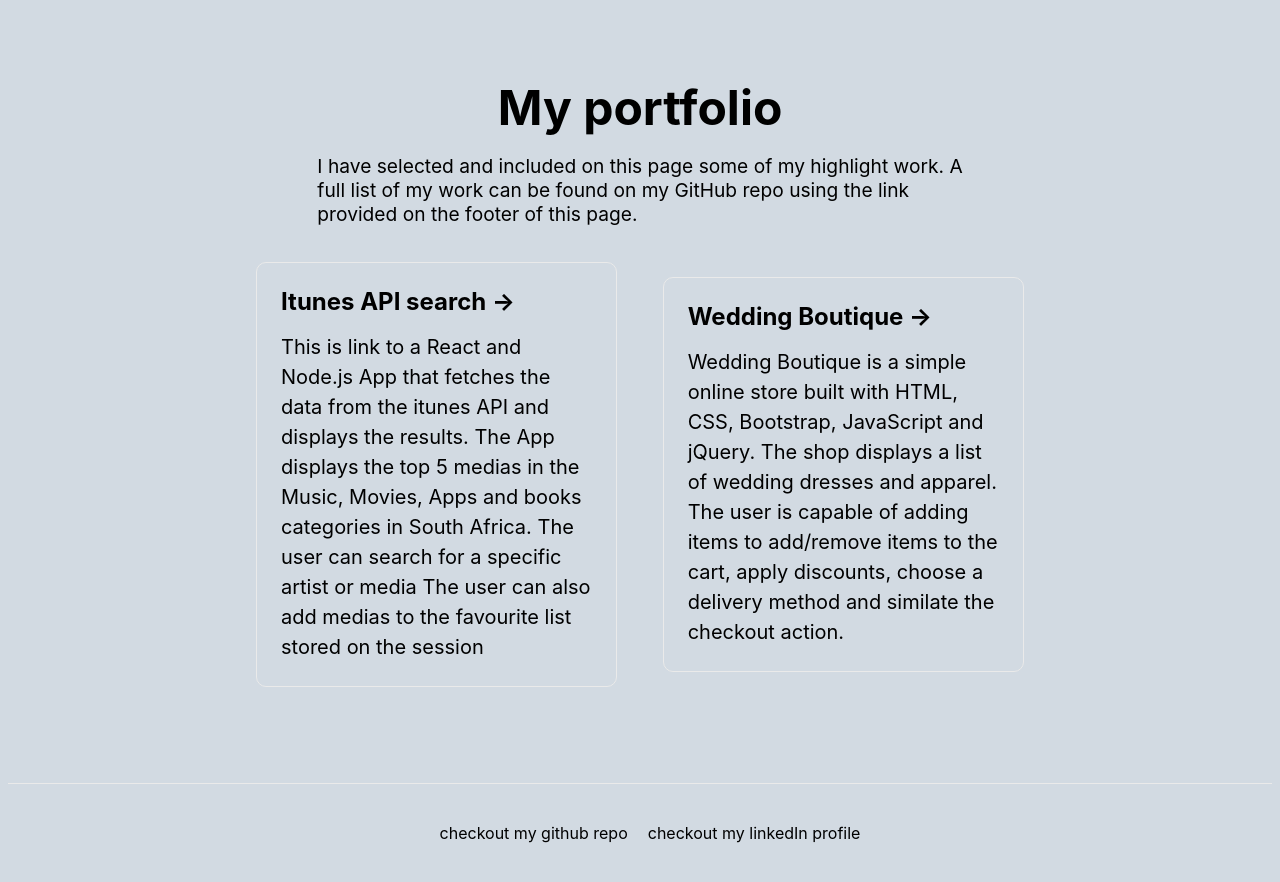
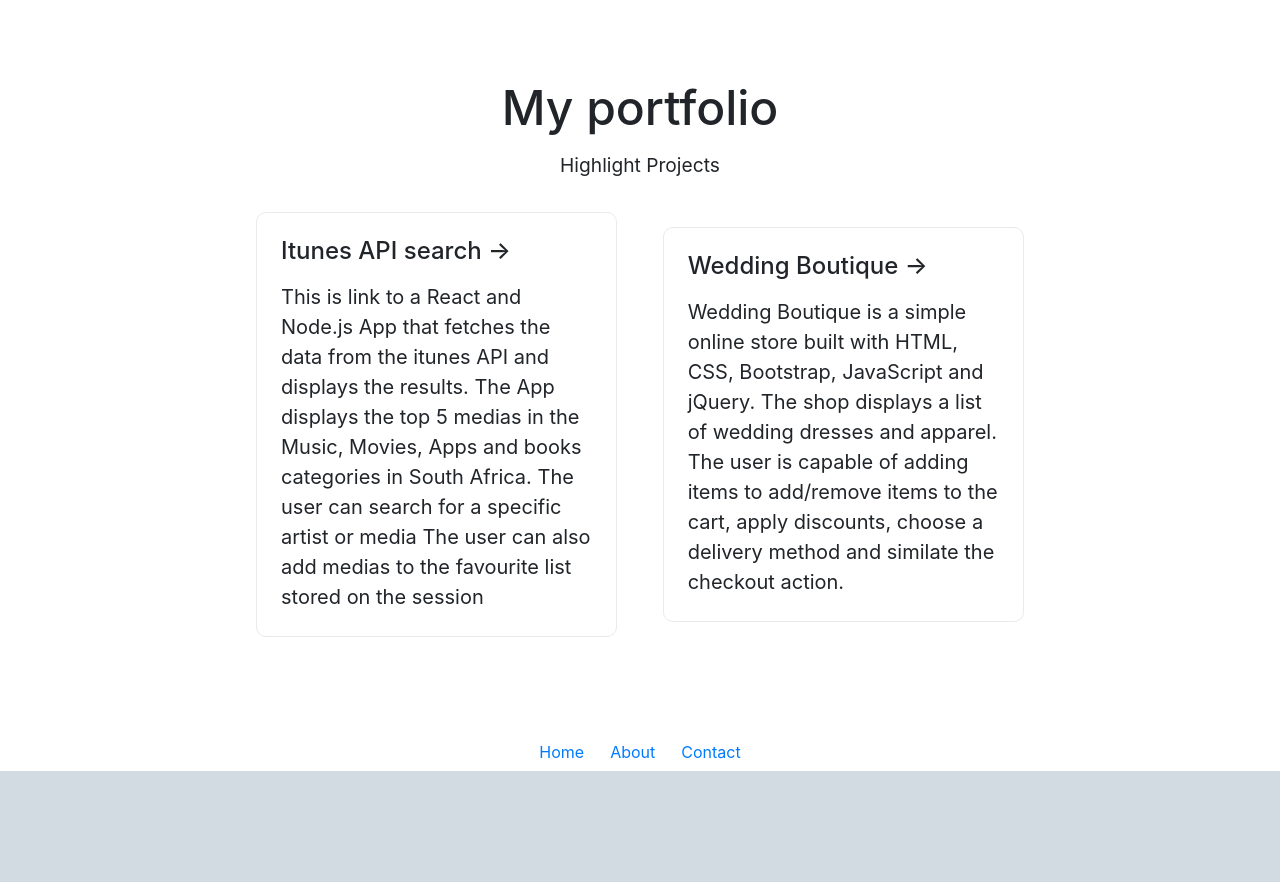
Before and after one commit to christianluanga/nextjs-portfolio, a Next.js app: page /projects in a window 1280 px wide. After the commit the page ends 800 px from the top, so only its background shows below. Built offline with nearby package versions, Linux system fonts and the light colour scheme.

Commit message:
Added the index page and navigation

```diff
--- a/pages/_app.js
+++ b/pages/_app.js
@@ -1,4 +1,5 @@
 import "../styles/global.css"
+import "bootstrap/dist/css/bootstrap.min.css"
 
 export default function MyApp({Component, pageProps}) {
   return <Component {...pageProps} />
--- a/pages/projects.jsx
+++ b/pages/projects.jsx
@@ -1,5 +1,6 @@
 import React from "react"
 import styles from "../styles/Pages.module.css"
+import {Button} from "react-bootstrap"
 import Link from "next/link"
 
 const Projects = () => {
@@ -7,12 +8,8 @@ const Projects = () => {
     <div className={styles.container}>
       <main className={styles.main}>
         <h1 className={styles.title}>My portfolio</h1>
-        <p style={{fontSize: "1.2rem"}}>
-          I have selected and included on this page some of my highlight work. A
-          <br />
-          full list of my work can be found on my GitHub repo using the link{" "}
-          <br />
-          provided on the footer of this page.
+        <p style={{fontSize: "1.2rem", marginTop: "1rem"}}>
+          Highlight Projects
         </p>
         <div className={styles.grid}>
           <Link href="https://appleitunesearch.herokuapp.com/itunes/search/">
@@ -43,22 +40,26 @@ const Projects = () => {
         </div>
       </main>
 
-      <footer className={styles.footer}>
-        <a
-          href="https://github.com/christianluanga"
-          target="_blank"
-          rel="noopener noreferrer"
-          style={{marginRight: "20px", marginLeft: "20px"}}
-        >
-          checkout my github repo
-        </a>
-        <a
-          href="https://github.com/christianluanga"
-          target="_blank"
-          rel="noopener noreferrer"
-        >
-          checkout my linkedIn profile
-        </a>
+      <footer>
+        <div>
+          <Link href="/">
+            <a>
+              <Button variant="link">Home</Button>
+            </a>
+          </Link>
+          <Link href="/about">
+            <a>
+              <Button variant="link">About</Button>
+            </a>
+          </Link>
+          <Link href="/contact">
+            <a>
+              <Button variant="link" color="danger">
+                Contact
+              </Button>
+            </a>
+          </Link>
+        </div>
       </footer>
     </div>
   )
--- a/styles/Pages.module.css
+++ b/styles/Pages.module.css
@@ -1,5 +1,5 @@
 .container {
-  min-height: 100vh;
+  min-height: 80vh;
   padding: 0 0.5rem;
   display: flex;
   flex-direction: column;
```
Also changed, not shown: pages/about.jsx (+24 -1 lines), pages/contact.jsx (+17 -0 lines), pages/index.jsx (added, +43 -0 lines).
